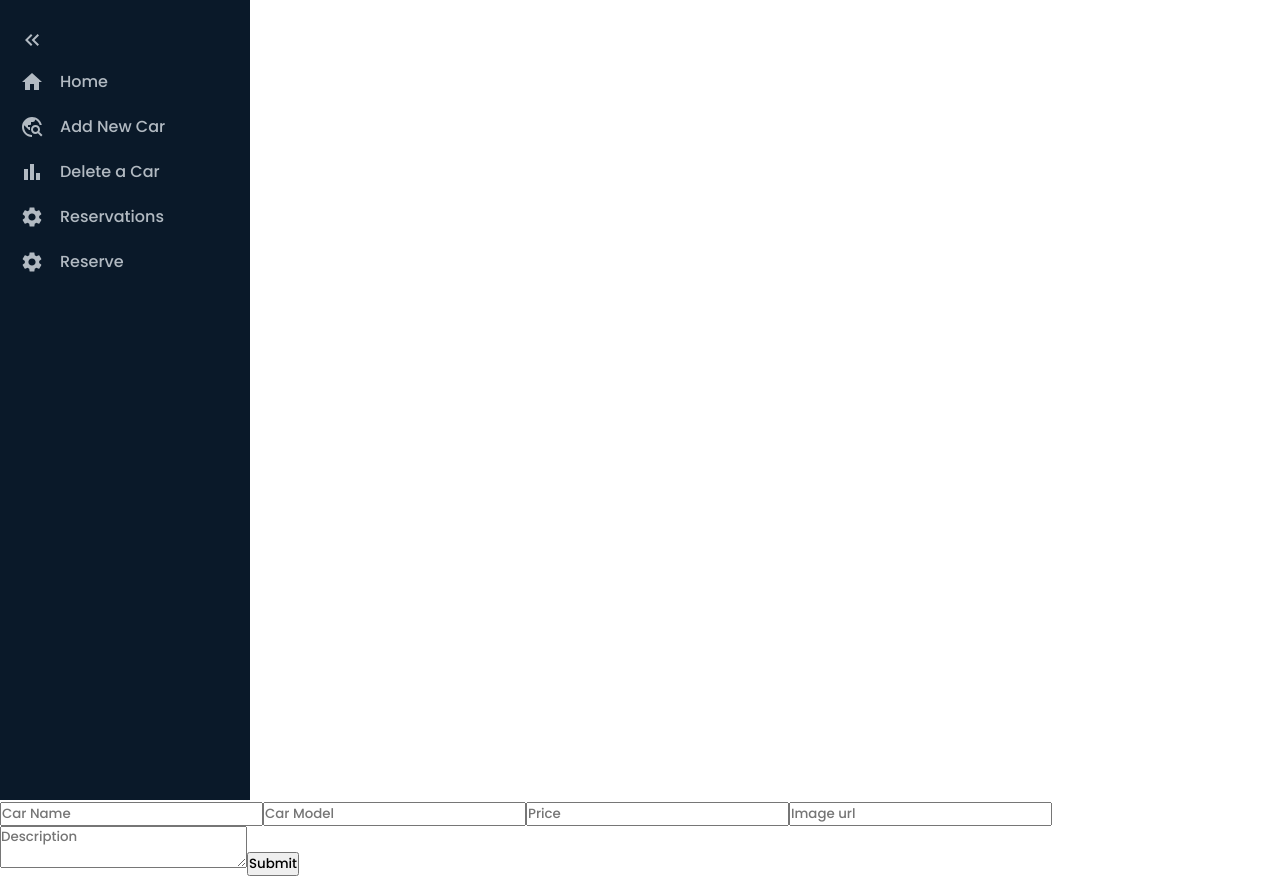
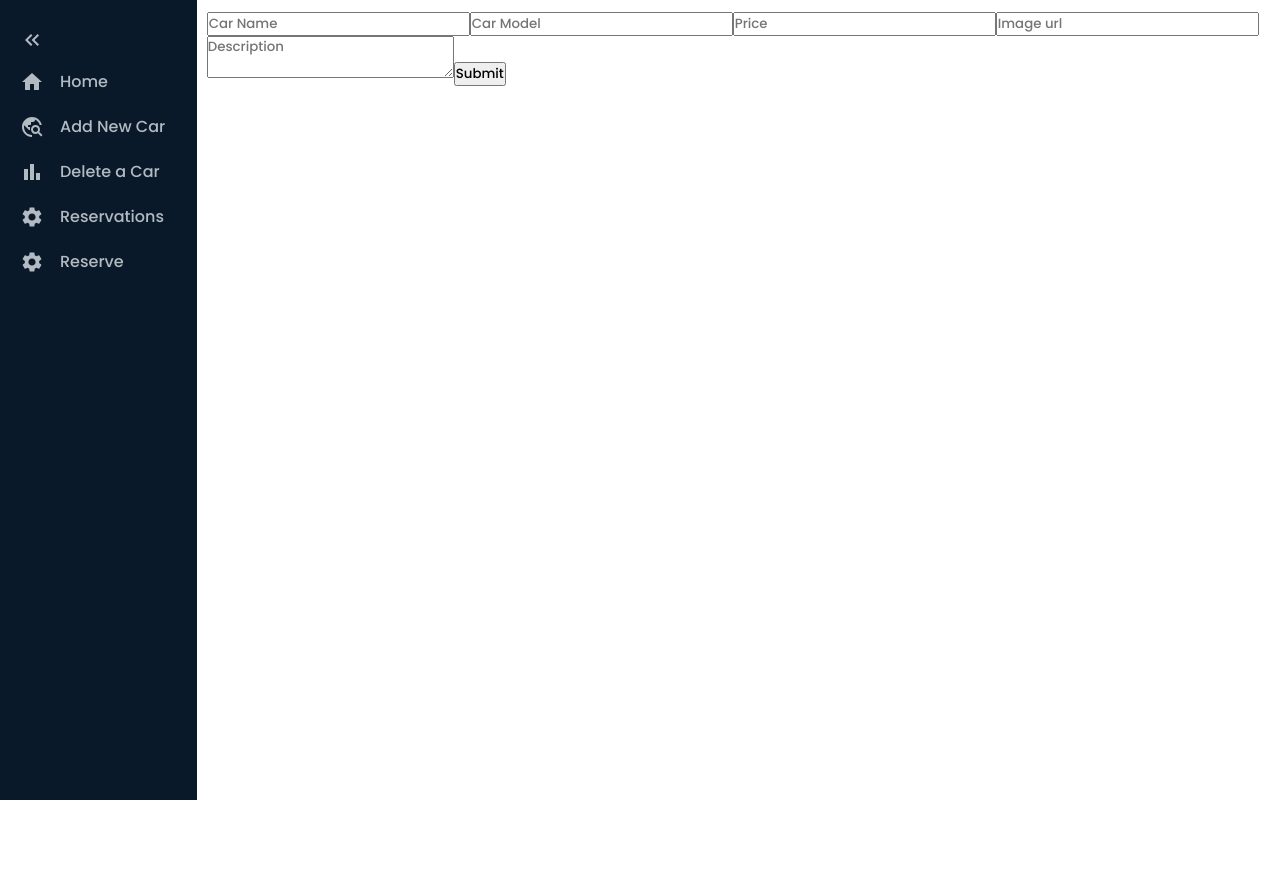
Before and after one commit to PromzzyKoncepts/Book-Appointment-Front-end, a React (Create React App) app: page /add_car in a window 1280 px wide. After the commit the page ends 800 px from the top, so only its background shows below. Built offline with nearby package versions, Linux system fonts and the light colour scheme.

Commit message:
Fix navigation style erros

```diff
--- a/src/index.scss
+++ b/src/index.scss
@@ -5,6 +5,13 @@
   box-sizing: border-box;
   padding: 0;
   font-family: 'Poppins', sans-serif;
+}
+
+.App {
+  display: flex;
+}
+main {
+  padding: 10px;
 }
 
 .home-container {
--- a/src/pages/Home.jsx
+++ b/src/pages/Home.jsx
@@ -14,7 +14,7 @@ const Home = () => {
     dispatch(fetchCars());
   }, [dispatch]);
 
-  if (isLoading) {
+  if (isLoading === 'loading') {
     return (
       <Spinner />
     );
--- a/src/redux/cars/carsSlice.js
+++ b/src/redux/cars/carsSlice.js
@@ -45,7 +45,7 @@ const carSlice = createSlice({
   reducers: {},
   extraReducers(builder) {
     builder
-      .addCase(fetchCars.pending, (state) => ({ ...state, loading: 'Loading' }))
+      .addCase(fetchCars.pending, (state) => ({ ...state, loading: 'loading' }))
       .addCase(fetchCars.fulfilled, (state, action) => ({
         ...state,
         loading: 'succeeded',
```
